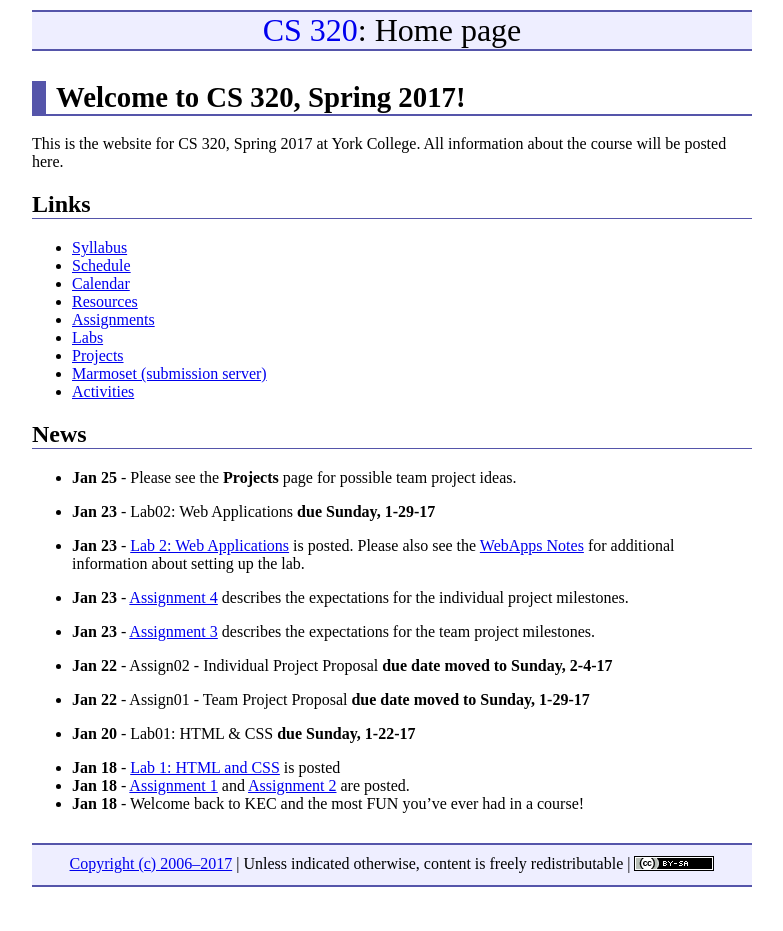
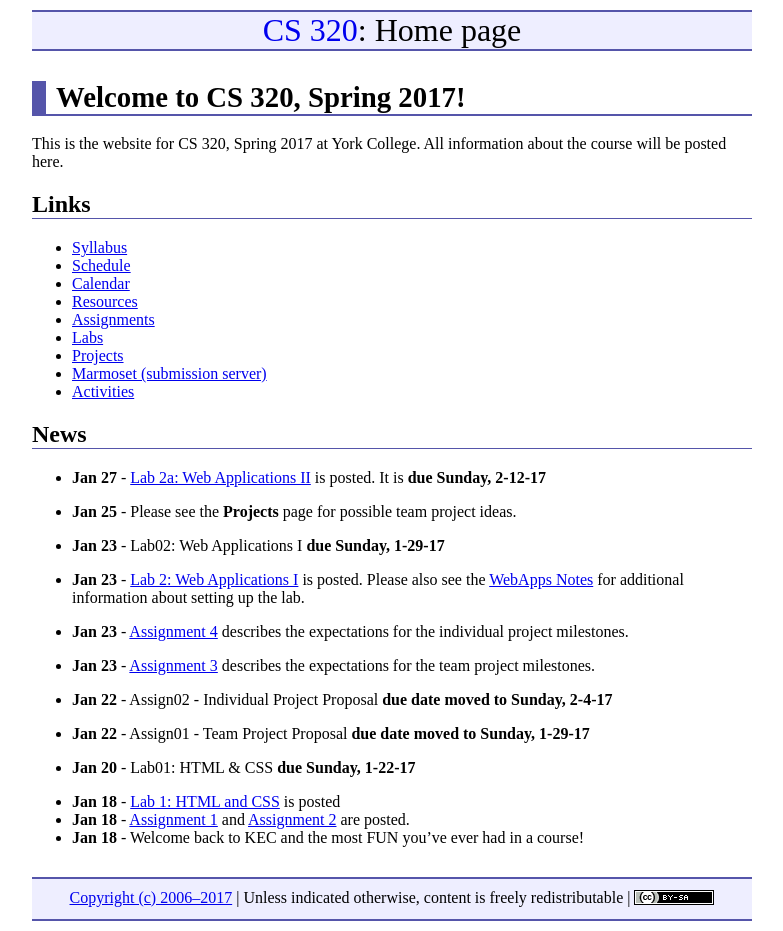
Before and after one commit to ycpcs/cs320-spring2017, a Jekyll site: the page built from index.md, in a window 1280 px wide. Shown: the whole page, without its empty margins (248-1031 px from the left). Built offline with Jekyll 4.4.1, drawn with Linux system fonts in a browser that asks for light colours; before the commit the page ends 900 px from its top, so only the background shows below that.

```diff
--- a/index.md
+++ b/index.md
@@ -74,11 +74,14 @@ All information about the course will be posted here.
 * **Jan 26** - I've added links to the XP discussion questions (along with a summary of the XP material) to the schedule page.  Please review the XP reading assignments, keeping in mind the discussion questions (which are in bold).  We will likely not be able to cover all of those questions in class, but you should consider how you would answer them and be prepared to discuss them in class on Friday and Monday..
 
 --->
+
+* **Jan 27** - [Lab 2a: Web Applications II](labs/lab02a.html) is posted.  It is **due Sunday, 2-12-17**
+
 * **Jan 25** - Please see the **Projects** page for possible team project ideas.
 
-* **Jan 23** - Lab02: Web Applications **due Sunday, 1-29-17**
+* **Jan 23** - Lab02: Web Applications I **due Sunday, 1-29-17**
 
-* **Jan 23** - [Lab 2: Web Applications](labs/lab02.html) is posted.  Please also see the [WebApps Notes](labs/lab02_notes.html) for additional information about setting up the lab.
+* **Jan 23** - [Lab 2: Web Applications I](labs/lab02.html) is posted.  Please also see the [WebApps Notes](labs/lab02_notes.html) for additional information about setting up the lab.
 
 * **Jan 23** - [Assignment 4](assign/assign04.html) describes the expectations for the individual project milestones.
 
```
Also changed, not shown: 2 other files.
